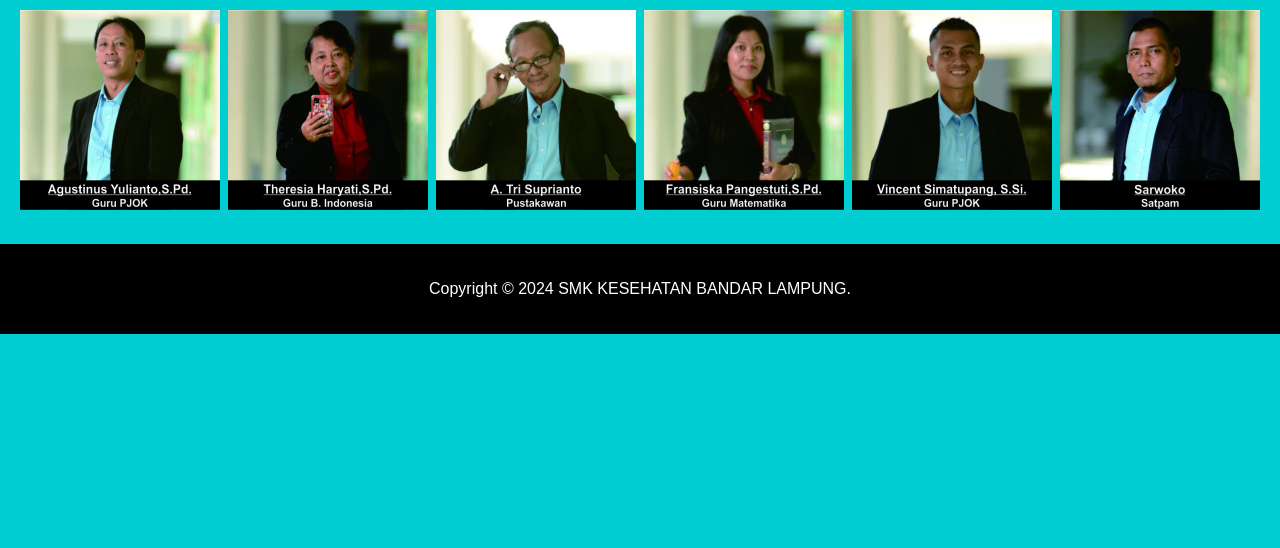
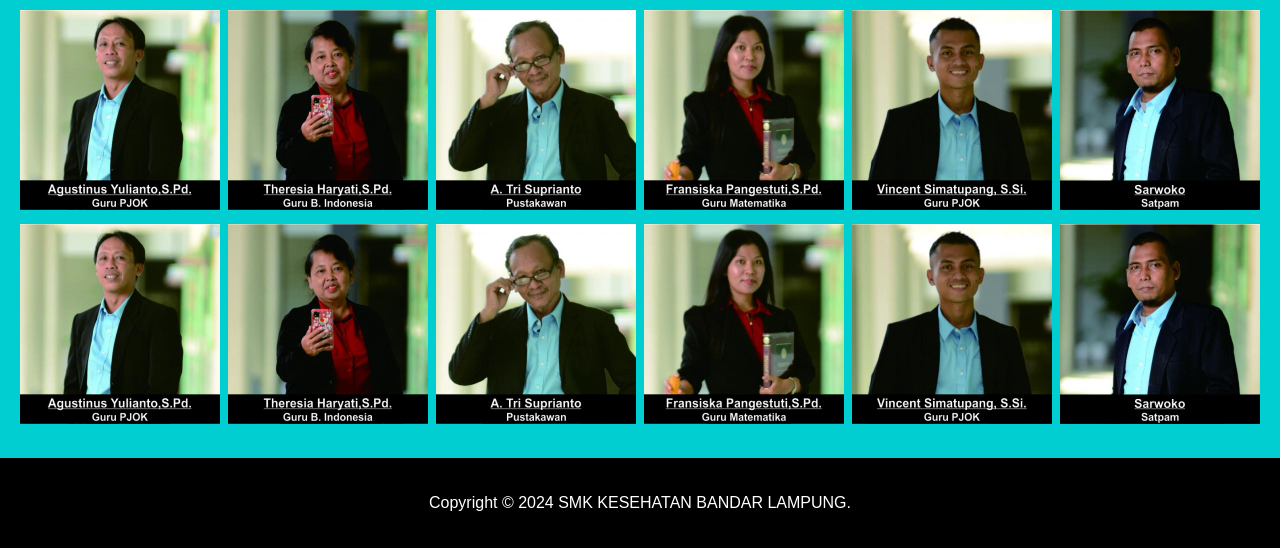
Before and after one commit to TriYuliann/TA-PBO-21A-keyboard, a PHP site: page /Program/profile.html in a window 1280 px wide. Shown: the part 1854-2402 px from the top of the page. Before the commit the page ends 2188 px from the top, so only its background shows below. Run offline with PHP 8.4, Linux system fonts and the light colour scheme.

Commit message:
memperbarui tampilan profile menggunakan javascript 5/5 lalu fix bug halaman

```diff
--- a/Program/js/tes.js
+++ b/Program/js/tes.js
@@ -26,3 +26,10 @@ document.querySelectorAll('.wj-gallery-box').forEach((el, i) => {
       console.log('tess')
     }, (700 * (Math.exp(i * 0.30))) - 700);
   });
+
+  document.querySelectorAll('.wj-gallery-box5').forEach((el, i) => {
+    setTimeout(() => {
+      el.classList.add('wj-show-el');
+      console.log('tess')
+    }, (700 * (Math.exp(i * 0.30))) - 700);
+  });
--- a/Program/profile.html
+++ b/Program/profile.html
@@ -144,6 +144,26 @@
                     <img src="images/FOTO GURU/woko1_thumb.jpg" alt="">
                 </div>
             </div>
+            <div style="display: flex; flex-direction: row; justify-content: space-between;">
+                <div class="wj-gallery-box5">
+                    <img src="images/FOTO GURU/tinus1_thumb.jpg" alt="">
+                </div>
+                <div class="wj-gallery-box5">
+                    <img src="images/FOTO GURU/tress1_thumb.jpg" alt="">
+                </div>
+                <div class="wj-gallery-box5">
+                    <img src="images/FOTO GURU/tri1_thumb.jpg" alt="">
+                </div>
+                <div class="wj-gallery-box5">
+                    <img src="images/FOTO GURU/tutik1_thumb.jpg" alt="">
+                </div>
+                <div class="wj-gallery-box5">
+                    <img src="images/FOTO GURU/vincent_thumb.jpg" alt="">
+                </div>
+                <div class="wj-gallery-box5">
+                    <img src="images/FOTO GURU/woko1_thumb.jpg" alt="">
+                </div>
+            </div>
         </div>
     </div>
 
--- a/Program/style.css
+++ b/Program/style.css
@@ -477,3 +477,20 @@ html {
   -webkit-transition: 0.5s ease-in-out;
   transition: 0.5s ease-in-out;
 }
+
+.wj-gallery-box5.wj-show-el {
+  opacity: 1;
+  -webkit-transform: translateX(0);
+          transform: translateX(0);
+}
+
+.wj-gallery-box5 {
+  position: relative;
+  margin-bottom: 10px;
+  overflow: hidden;
+  opacity: 0;
+  -webkit-transform: translateX(50px);
+          transform: translateX(50px);
+  -webkit-transition: 0.5s ease-in-out;
+  transition: 0.5s ease-in-out;
+}
```
